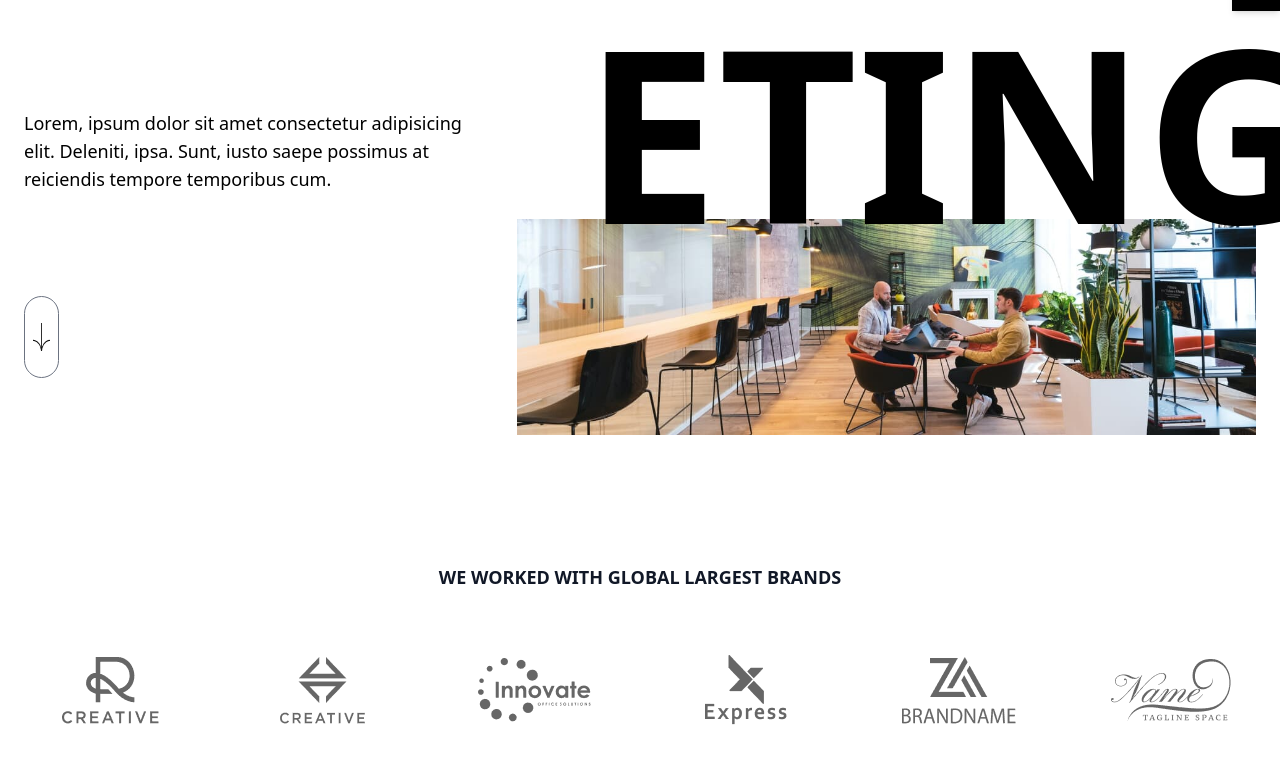
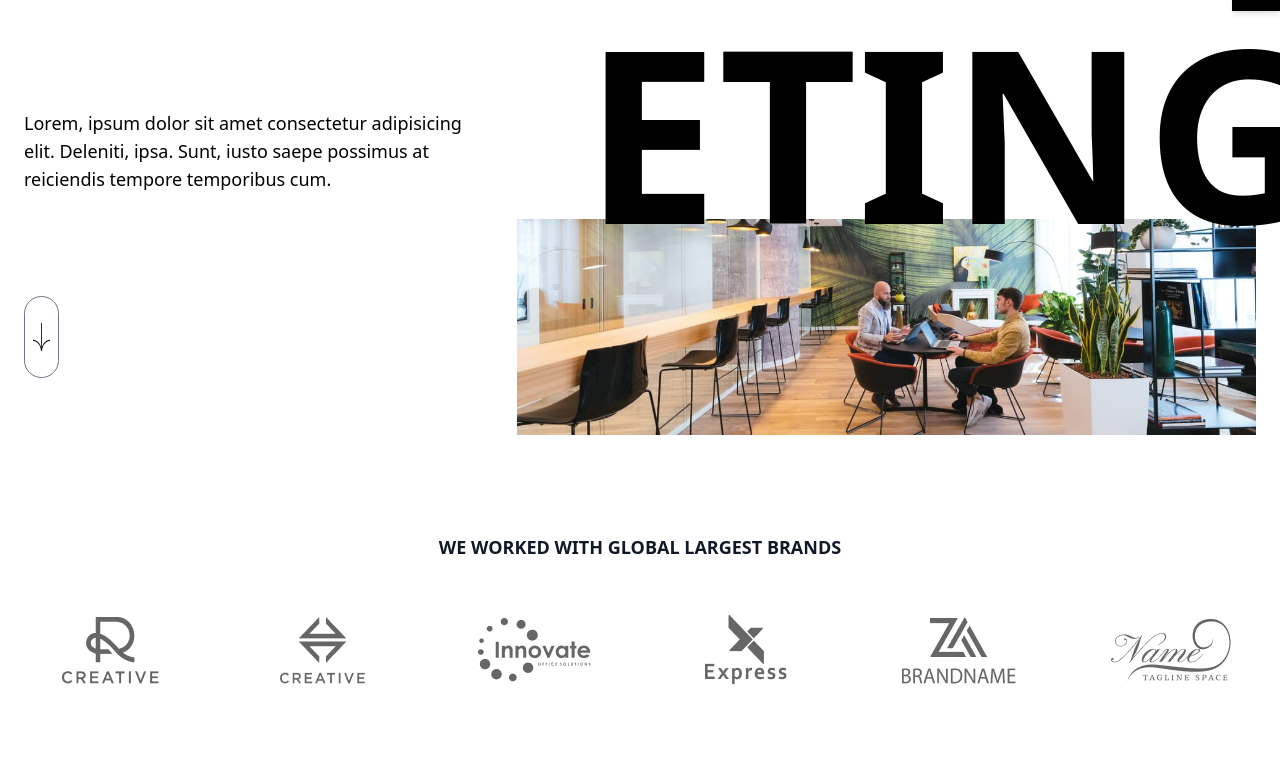
Before and after one commit to Shariful-Islam-Saju/axtra-clone, a Next.js app: page /digital-marketing in a window 1280 px wide. Shown: the part 389-1152 px from the top of the page. Built offline with nearby package versions, Linux system fonts and the light colour scheme.

Commit message:
use animation in brand img

```diff
--- a/src/app/digital-marketing/page.tsx
+++ b/src/app/digital-marketing/page.tsx
@@ -3,8 +3,8 @@ import MotionText from "@/components/MotionText"; // Custom component for motion
 import arrowDown from "../../../public/arrow-down-sm.png"; // Importing arrow down image
 import pic1 from "../../../public/1.jpg"; // Importing a placeholder image
 import Image from "next/image"; // Next.js optimized image component
-import { brandImage } from "@/constants/ImageConstants";
 import { IoPlay } from "react-icons/io5";
+import BrandSection from "@/components/BrandSection";
 
 const page = () => {
   return (
@@ -63,25 +63,7 @@ const page = () => {
           </div>
         </div>
 
-        {/* Footer Section */}
-        <div className="flex mt-32 flex-col justify-center items-center">
-          {/* Tagline */}
-          <p className="text-lg font-semibold text-center text-gray-900">
-            WE WORKED WITH GLOBAL LARGEST BRANDS
-          </p>
-
-          {/* Brands Name and Logo*/}
-          <div className="grid grid-cols-6  w-full gap-10 mt-16">
-            {brandImage.map((img, index) => (
-              <div
-                key={index}
-                className="flex justify-center items-center col-span-3 md:col-span-2 lg:col-span-1"
-              >
-                <Image src={img} alt={`brand-${index}`} />
-              </div>
-            ))}
-          </div>
-        </div>
+        <BrandSection />
       </MaxWidthWrapper>
     </div>
   );
--- /dev/null
+++ b/src/components/BrandSection.tsx
@@ -0,0 +1,36 @@
+"use client";
+import { brandImage } from "@/constants/ImageConstants";
+import Image from "next/image";
+import React from "react";
+import { motion } from "framer-motion";
+const BrandSection = () => {
+  return (
+    <div className="flex mt-32 flex-col justify-center items-center">
+      {/* Tagline */}
+      <motion.p
+        initial={{ y: 0, opacity: 0, rotateX:45 }}
+        animate={{ y: -30, opacity: 1, rotateX:0 }}
+        transition={{  duration: .75 }}
+        className="text-lg font-semibold text-center text-gray-900"
+      >
+        WE WORKED WITH GLOBAL LARGEST BRANDS
+      </motion.p>
+      {/* Brands Name and Logo*/}
+      <div className="grid grid-cols-6  w-full gap-10 mt-16">
+        {brandImage.map((img, index) => (
+          <motion.div
+            initial={{ y: 0, opacity: 0 }}
+            animate={{ y: -40, opacity: 1 }}
+            transition={{duration:.75,  delay: img.delay }}
+            key={index}
+            className="flex justify-center items-center col-span-3 md:col-span-2 lg:col-span-1"
+          >
+            <Image src={img.src} alt={`brand-${index}`} />
+          </motion.div>
+        ))}
+      </div>{" "}
+    </div>
+  );
+};
+
+export default BrandSection;
--- a/src/constants/ImageConstants.ts
+++ b/src/constants/ImageConstants.ts
@@ -4,5 +4,16 @@ import img3 from "../../public/3.png";
 import img4 from "../../public/4.png";
 import img5 from "../../public/5.png";
 import img6 from "../../public/6.png";
+import { StaticImageData } from "next/image";
 
-export const brandImage = [img1, img2, img3, img4, img5, img6]; // Array of images
+export const brandImage: {
+  src: StaticImageData;
+  delay: number;
+}[] = [
+  { src: img1, delay: 0 },
+  { src: img2, delay: .1 },
+  { src: img3, delay: .2 },
+  { src: img4, delay: .3 },
+  { src: img5, delay: .4 },
+  { src: img6, delay: .5 },
+]; // Array of images
```
